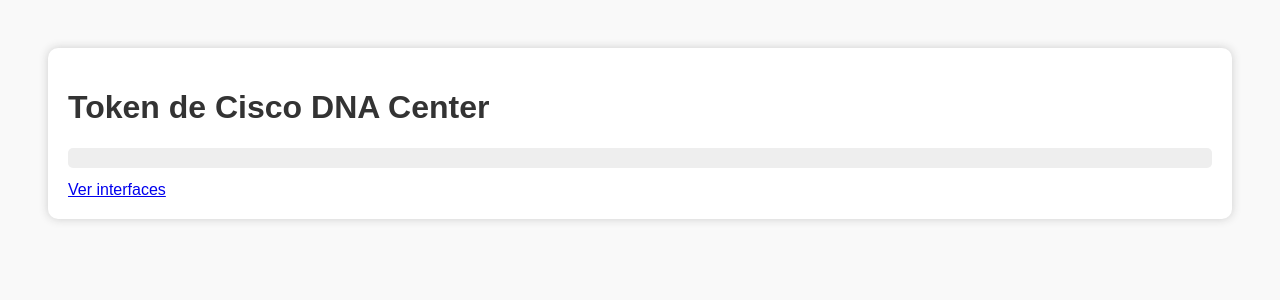
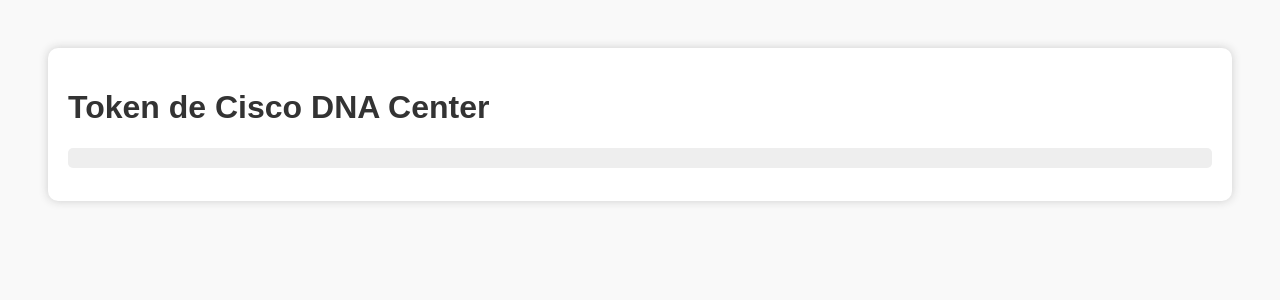
Before and after one commit to Adrian20064/Assigment9, a Django app: page /token/ in a window 1280 px wide. Shown: the top 300 px of the page. Run offline with Django 5.2, Linux system fonts and the light colour scheme; data that the repository does not hold is empty.

Commit message:
New changes

```diff
--- a/assignment9/dna_center_cisco/templates/token.html
+++ b/assignment9/dna_center_cisco/templates/token.html
@@ -30,7 +30,6 @@
     <div class="card">
       <h1>Token de Cisco DNA Center</h1>
       <p class="token">{{ token }}</p>
-      <a href="{% url 'interfaces' %}">Ver interfaces</a>
     </div>
   </body>
 </html>
```
